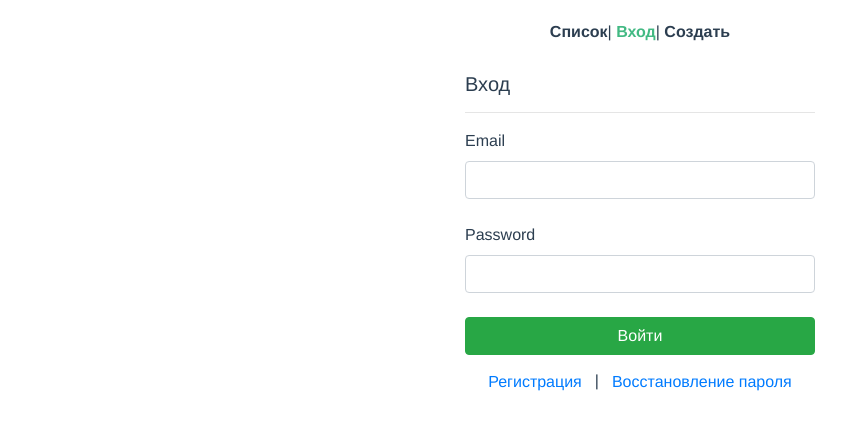
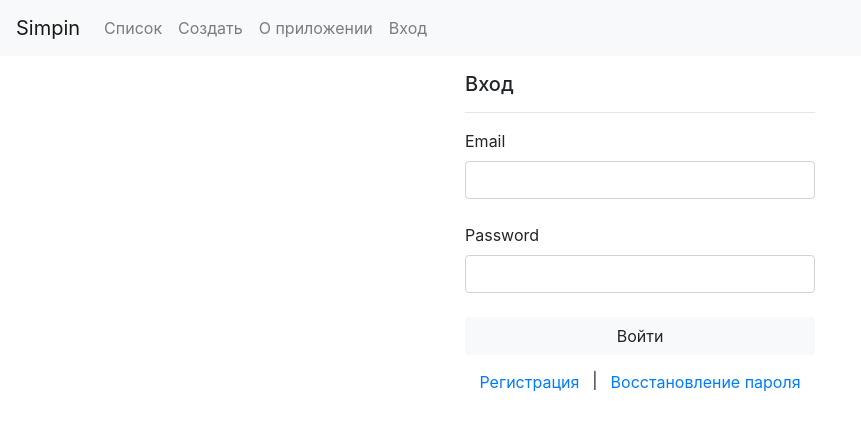
Before and after one commit to mccrush/simpin, a Vue app: page /login in a window 1280 px wide. Shown: the top 430 px of the page, without its empty margins (0-861 px from the left). Built offline with nearby package versions, Linux system fonts and the light colour scheme; no server answers.

Commit message:
Настраивает единый стиль отображения страниц

```diff
--- a/package.json
+++ b/package.json
@@ -8,6 +8,7 @@
   },
   "dependencies": {
     "bootstrap": "^4.4.1",
+    "core-js": "^3.6.4",
     "firebase": "^7.7.0",
     "jquery": "^3.4.1",
     "popper.js": "^1.16.1",
--- a/src/App.vue
+++ b/src/App.vue
@@ -1,7 +1,9 @@
 <template>
-  <div id="app" class="container pb-3">
+  <div id="app">
     <Navbar />
-    <router-view />
+    <div class="container pt-3 pb-3">
+      <router-view />
+    </div>
   </div>
 </template>
 
@@ -20,25 +22,4 @@ export default {
 .container {
   max-width: 960px;
 }
-
-#app {
-  font-family: "Avenir", Helvetica, Arial, sans-serif;
-  -webkit-font-smoothing: antialiased;
-  -moz-osx-font-smoothing: grayscale;
-  text-align: center;
-  color: #2c3e50;
-}
-
-#nav {
-  padding: 20px;
-}
-
-#nav a {
-  font-weight: bold;
-  color: #2c3e50;
-}
-
-#nav a.router-link-exact-active {
-  color: #42b983;
-}
 </style>
--- a/src/components/Navbar.vue
+++ b/src/components/Navbar.vue
@@ -1,7 +1,30 @@
 <template>
-  <div id="nav">
-    <router-link to="/">Список</router-link>|
-    <router-link to="/login">Вход</router-link>|
-    <router-link to="/create">Создать</router-link>
-  </div>
+  <nav class="navbar navbar-expand-sm navbar-light bg-light">
+    <router-link class="navbar-brand" to="/">Simpin</router-link>
+    <button class="navbar-toggler" type="button" data-toggle="collapse" data-target="#navbarSupportedContent" aria-controls="navbarSupportedContent" aria-expanded="false" aria-label="Toggle navigation">
+      <span class="navbar-toggler-icon"></span>
+    </button>
+
+    <div class="collapse navbar-collapse" id="navbarSupportedContent">
+      <ul class="navbar-nav mr-auto">
+        <router-link to="/" tag="li" class="nav-item">
+          <a class="nav-link" href="#">Список</a>
+        </router-link>
+
+        <router-link to="/create" tag="li" class="nav-item">
+          <a class="nav-link" href="#">Создать</a>
+        </router-link>
+        <router-link to="/about" tag="li" class="nav-item">
+          <a class="nav-link" href="#">О приложении</a>
+        </router-link>
+        <router-link to="/login" tag="li" class="nav-item">
+          <a class="nav-link" href="#">Вход</a>
+        </router-link>
+      </ul>
+      <!-- <form class="form-inline my-2 my-lg-0">
+      <input class="form-control mr-sm-2" type="search" placeholder="Search" aria-label="Search">
+      <button class="btn btn-outline-success my-2 my-sm-0" type="submit">Search</button>
+      </form>-->
+    </div>
+  </nav>
 </template>
--- a/src/store/index.js
+++ b/src/store/index.js
@@ -5,6 +5,7 @@ Vue.use(Vuex)
 
 export default new Vuex.Store({
   state: {
+    instructions: JSON.parse(localStorage.getItem('instructions') || '[]'),
     instArr: [
       {
         id: '1234556574',
--- a/src/views/About.vue
+++ b/src/views/About.vue
@@ -1,7 +1,7 @@
 <template>
   <div class="row justify-content-center">
     <div class="col-12 col-sm-8 col-md-6 col-xl-4">
-      <h5 class="mt-2 text-left">О приложении</h5>
+      <h5>О приложении</h5>
       <hr />
       <p class="text-left">Приложение для создания интерактивных инструкций. Один шаг - одно простое действие. Создавайте и делитесь инструкциями с друзъями.</p>
       <p class="text-left">
--- a/src/views/Create.vue
+++ b/src/views/Create.vue
@@ -1,7 +1,8 @@
 <template>
   <div class="create row justify-content-sm-center">
     <div class="col-12 col-sm-8 col-md-6 col-xl-4">
-      <h5 class="mt-2 text-left">Создание</h5>
+      <h5>Создание</h5>
+      <hr />
     </div>
   </div>
 </template>
--- a/src/views/Edit.vue
+++ b/src/views/Edit.vue
@@ -1,5 +1,8 @@
 <template>
-  <div class="row justify-content-sm-center">
-    <h1>Edit</h1>
+  <div class="row justify-content-center">
+    <div class="col-12 col-sm-8 col-md-6 col-xl-4">
+      <h5>Edit</h5>
+      <hr />
+    </div>
   </div>
 </template>
--- a/src/views/Instruction.vue
+++ b/src/views/Instruction.vue
@@ -1,5 +1,8 @@
 <template>
-  <div class="row justify-content-sm-center">
-    <h1>One of instruction</h1>
+  <div class="row justify-content-center">
+    <div class="col-12 col-sm-8 col-md-6 col-xl-4">
+      <h5>One of instruction</h5>
+      <hr />
+    </div>
   </div>
 </template>
--- a/src/views/List.vue
+++ b/src/views/List.vue
@@ -1,6 +1,9 @@
 <template>
-  <div class="row justify-content-sm-center">
-    <h1>Список инструкций</h1>
+  <div class="row justify-content-center">
+    <div class="col-12 col-sm-8 col-md-6 col-xl-4">
+      <h5>Список инструкций</h5>
+      <hr />
+    </div>
   </div>
 </template>
 
--- a/src/views/Login.vue
+++ b/src/views/Login.vue
@@ -1,9 +1,9 @@
 <template>
   <div class="row justify-content-center">
     <div class="col-12 col-sm-8 col-md-6 col-xl-4 text-left">
-      <h5 v-if="this.$store.state.authType == 'login'" class="mt-2 text-left">Вход</h5>
-      <h5 v-if="this.$store.state.authType == 'signin'" class="mt-2 text-left">Регистрация</h5>
-      <h5 v-if="this.$store.state.authType == 'restor'" class="mt-2 text-left">Восстановление пароля</h5>
+      <h5 v-if="this.$store.state.authType == 'login'">Вход</h5>
+      <h5 v-if="this.$store.state.authType == 'signin'">Регистрация</h5>
+      <h5 v-if="this.$store.state.authType == 'restor'">Восстановление пароля</h5>
       <hr />
       <label for="email">Email</label>
       <br />
@@ -13,9 +13,9 @@
       <input v-if="this.$store.state.authType !== 'restor'" type="password" class="form-control" id="password" v-model="password" />
       <br />
 
-      <button v-if="this.$store.state.authType == 'login'" class="btn btn-success btn-block" @click="login">Войти</button>
-      <button v-if="this.$store.state.authType == 'signin'" class="btn btn-success btn-block" @click="signin">Зарегистрироваться</button>
-      <button v-if="this.$store.state.authType == 'restor'" class="btn btn-success btn-block" @click="restor">Восстановить пароль</button>
+      <button v-if="this.$store.state.authType == 'login'" class="btn btn-light btn-block" @click="login">Войти</button>
+      <button v-if="this.$store.state.authType == 'signin'" class="btn btn-light btn-block" @click="signin">Зарегистрироваться</button>
+      <button v-if="this.$store.state.authType == 'restor'" class="btn btn-light btn-block" @click="restor">Восстановить пароль</button>
 
       <p class="text-center mt-2 text-small">
         <button v-if="this.$store.state.authType !== 'login'" class="btn btn-link d-inline" type="button" @click="showLoginForm">Вход</button>
```
Also changed, not shown: 1 other file (tests, documents, lock files or other folders).
